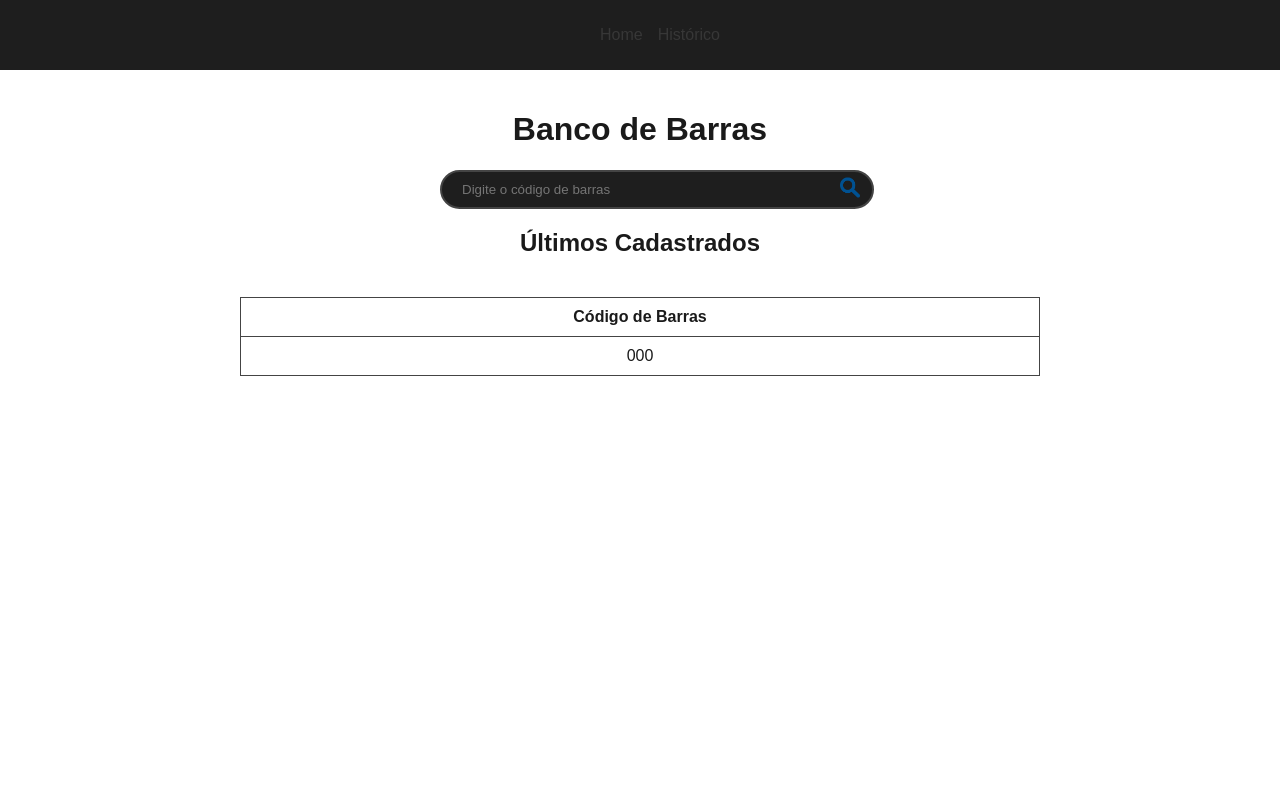
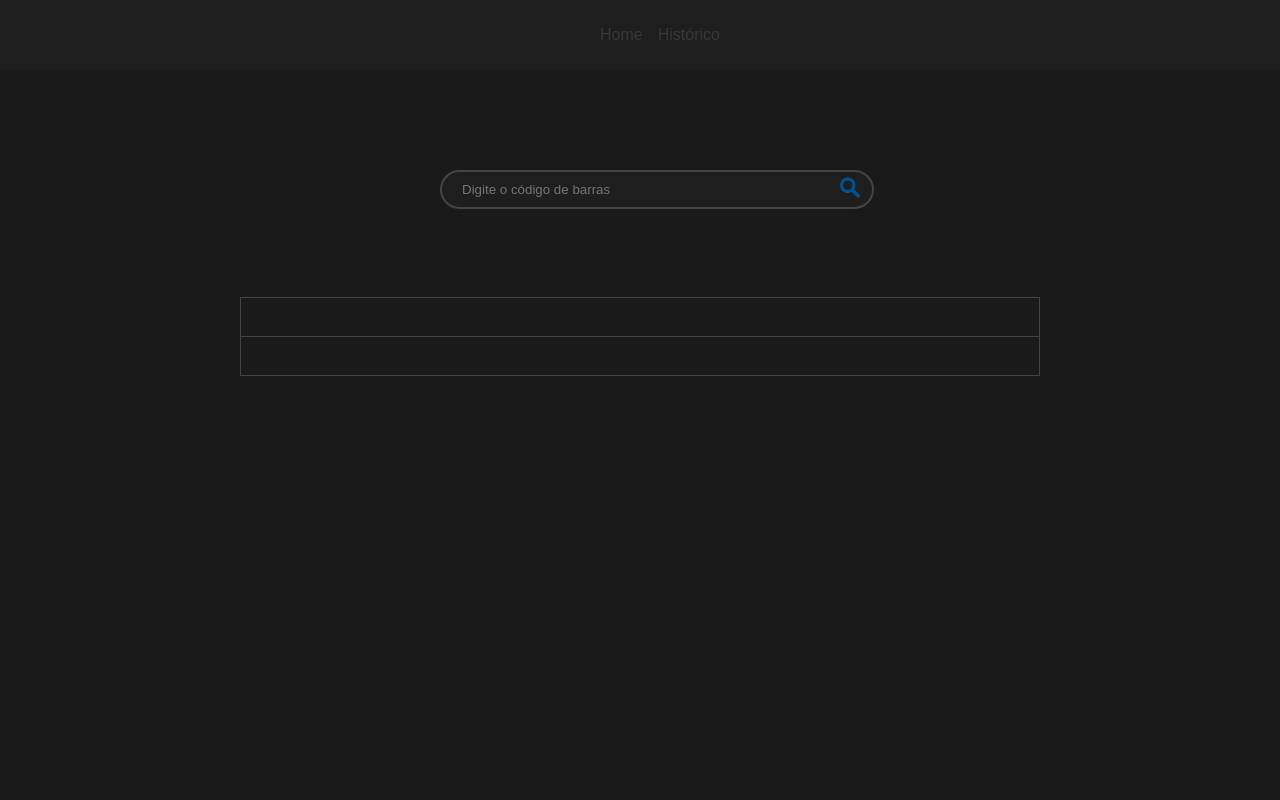
Before and after one commit to patciello/bancodebarraslocal, a Flask app: page / in a window 1280 px wide. Run offline with Flask 3, Linux system fonts and the light colour scheme; a database or web service that is not in the repository returns one stand-in record (values such as "Sample title").

Commit message:
Background change

```diff
--- a/static/styles.css
+++ b/static/styles.css
@@ -4,6 +4,7 @@ body {
   background-position: center;
   color: #1a1a1a;
   font-family: Arial, sans-serif;
+  background-color:  #1a1a1a;
   margin: 0;
   padding: 0;
   min-height: 100vh;
```
